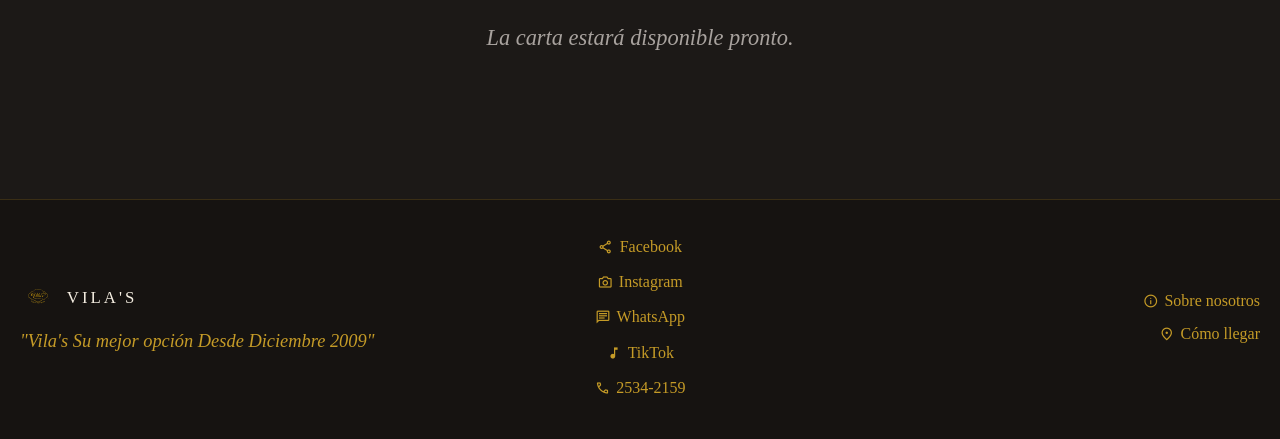
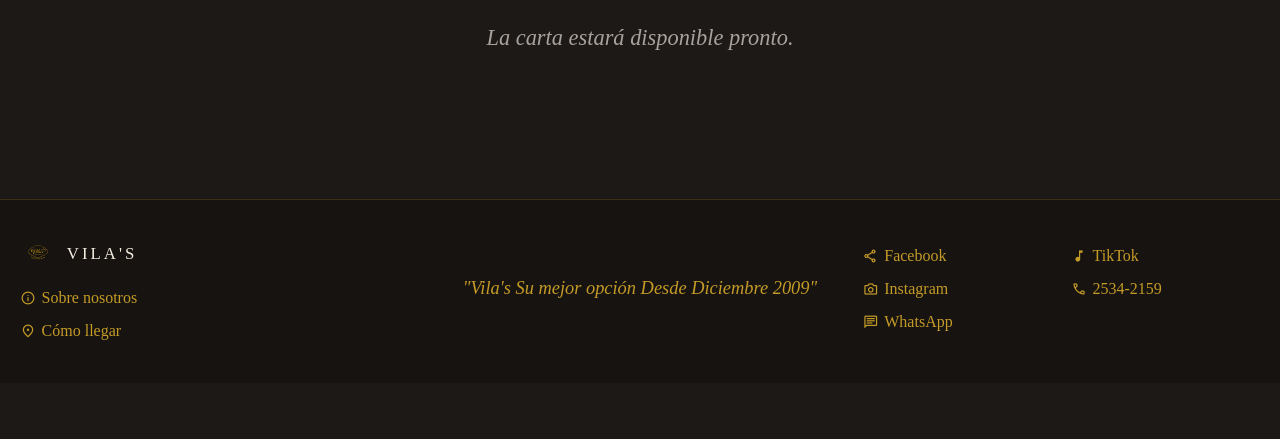
Before and after one commit to admonvilasdba/Villas, a Django app: page /es/ in a window 1280 px wide. Shown: the part 259-698 px from the top of the page. Run offline with Django 5.2, Linux system fonts and the light colour scheme; data that the repository does not hold is empty; some web fonts are replaced.

Commit message:
Reajusta footer a 3 columnas (marca+links, eslogan, contacto 2 columnas)

```diff
--- a/static/css/menu.css
+++ b/static/css/menu.css
@@ -596,35 +596,20 @@
     padding: 2.2rem 1.25rem 2.5rem;
     display: grid;
     grid-template-columns: 1fr;
-    gap: 1.6rem;
+    gap: 1.8rem;
     text-align: center;
 }
 
-.site-footer__link {
-    display: inline-flex;
-    align-items: center;
-    gap: 0.35rem;
-    color: var(--color-gold);
-    text-decoration: none;
-    transition: color 0.2s;
+.site-footer__zone {
+    display: flex;
+    flex-direction: column;
+    gap: 0.8rem;
 }
 
-.site-footer__link:hover {
-    color: var(--color-gold-soft);
-}
-
-.site-footer__social {
-    display: flex;
-    flex-direction: column;
+.site-footer__col1,
+.site-footer__col2,
+.site-footer__col3 {
     align-items: center;
-    gap: 0.7rem;
-}
-
-.site-footer__brand {
-    display: flex;
-    flex-direction: column;
-    align-items: center;
-    gap: 0.7rem;
 }
 
 .site-footer__logo {
@@ -648,6 +633,28 @@
     color: var(--color-text);
 }
 
+.site-footer__links-group {
+    display: flex;
+    flex-direction: column;
+    gap: 0.55rem;
+    align-items: center;
+}
+
+.site-footer__link {
+    display: inline-flex;
+    align-items: center;
+    gap: 0.35rem;
+    color: var(--color-gold);
+    text-decoration: none;
+    transition: color 0.2s;
+}
+
+.site-footer__link:hover,
+.site-footer__link:focus-visible {
+    color: var(--color-gold-soft);
+    outline: none;
+}
+
 .site-footer__slogan-text {
     margin: 0;
     font-family: var(--font-display);
@@ -656,11 +663,19 @@
     color: var(--color-gold);
 }
 
-.site-footer__nav {
+.site-footer__contact-grid {
+    display: grid;
+    grid-template-columns: 1fr 1fr;
+    gap: 0.9rem 1.2rem;
+    width: 100%;
+    max-width: 420px;
+}
+
+.site-footer__contact-col {
     display: flex;
     flex-direction: column;
-    align-items: center;
-    gap: 0.6rem;
+    gap: 0.55rem;
+    align-items: flex-start;
 }
 
 /* ---------------------------------------------------------- Responsive */
@@ -675,17 +690,35 @@
     }
 
     .site-footer {
-        grid-template-columns: 1fr auto 1fr;
+        grid-template-columns: 1fr 1fr 1fr;
         text-align: left;
         align-items: center;
+        gap: 1.5rem;
     }
 
-    .site-footer__brand {
+    .site-footer__col1 {
         align-items: flex-start;
     }
 
-    .site-footer__nav {
+    .site-footer__links-group {
+        align-items: flex-start;
+    }
+
+    .site-footer__col2 {
+        align-items: center;
+        text-align: center;
+    }
+
+    .site-footer__col3 {
         align-items: flex-end;
+    }
+
+    .site-footer__contact-grid {
+        justify-content: flex-end;
+    }
+
+    .site-footer__contact-col {
+        align-items: flex-start;
     }
 }
 
--- a/templates/base.html
+++ b/templates/base.html
@@ -43,15 +43,28 @@
     </main>
 
     <footer class="site-footer">
-        <div class="site-footer__zone site-footer__brand">
+        <div class="site-footer__zone site-footer__col1">
             <a class="site-footer__logo" href="{% url 'menu:index' %}" aria-label="Vila's">
                 <img class="site-footer__crest" src="{% static 'Imagenes/Logo.svg' %}" alt="">
-                <span class="site-footer__name">Vila's</span>
+                <span class="site-footer__name">VILA'S</span>
             </a>
+            <nav class="site-footer__links-group" aria-label="{% translate 'Navegación' %}">
+                <a class="site-footer__link" href="{% url 'menu:about' %}">
+                    <span class="material-symbols-outlined" aria-hidden="true">info</span> {% translate "Sobre nosotros" %}
+                </a>
+                <a class="site-footer__link" href="https://maps.google.com" target="_blank" rel="noopener noreferrer">
+                    <span class="material-symbols-outlined" aria-hidden="true">location_on</span> {% translate "Cómo llegar" %}
+                </a>
+            </nav>
+        </div>
+
+        <div class="site-footer__zone site-footer__col2">
             <p class="site-footer__slogan-text">"Vila's {% translate 'Su mejor opción' %} Desde Diciembre 2009"</p>
         </div>
 
-        <div class="site-footer__zone site-footer__social">
+        <div class="site-footer__zone site-footer__col3">
+            <div class="site-footer__contact-grid">
+                <div class="site-footer__contact-col">
                     <a class="site-footer__link" href="https://www.facebook.com/profile.php?id=100063471143016" target="_blank" rel="noopener noreferrer">
                         <span class="material-symbols-outlined" aria-hidden="true">share</span> Facebook
                     </a>
@@ -61,6 +74,8 @@
                     <a class="site-footer__link" href="https://wa.me/50587378930" target="_blank" rel="noopener noreferrer">
                         <span class="material-symbols-outlined" aria-hidden="true">chat</span> WhatsApp
                     </a>
+                </div>
+                <div class="site-footer__contact-col">
                     <a class="site-footer__link" href="https://www.tiktok.com" target="_blank" rel="noopener noreferrer">
                         <span class="material-symbols-outlined" aria-hidden="true">music_note</span> TikTok
                     </a>
@@ -68,15 +83,8 @@
                         <span class="material-symbols-outlined" aria-hidden="true">call</span> 2534-2159
                     </a>
                 </div>
-
-        <nav class="site-footer__zone site-footer__nav" aria-label="{% translate 'Navegación' %}">
-            <a class="site-footer__link" href="{% url 'menu:about' %}">
-                <span class="material-symbols-outlined" aria-hidden="true">info</span> {% translate "Sobre nosotros" %}
-            </a>
-            <a class="site-footer__link" href="https://maps.google.com" target="_blank" rel="noopener noreferrer">
-                <span class="material-symbols-outlined" aria-hidden="true">location_on</span> {% translate "Cómo llegar" %}
-            </a>
-        </nav>
+            </div>
+        </div>
     </footer>
 
     <script src="{% static 'js/menu.js' %}" defer></script>
```
Lines whose indentation alone changed are shown as unchanged.
